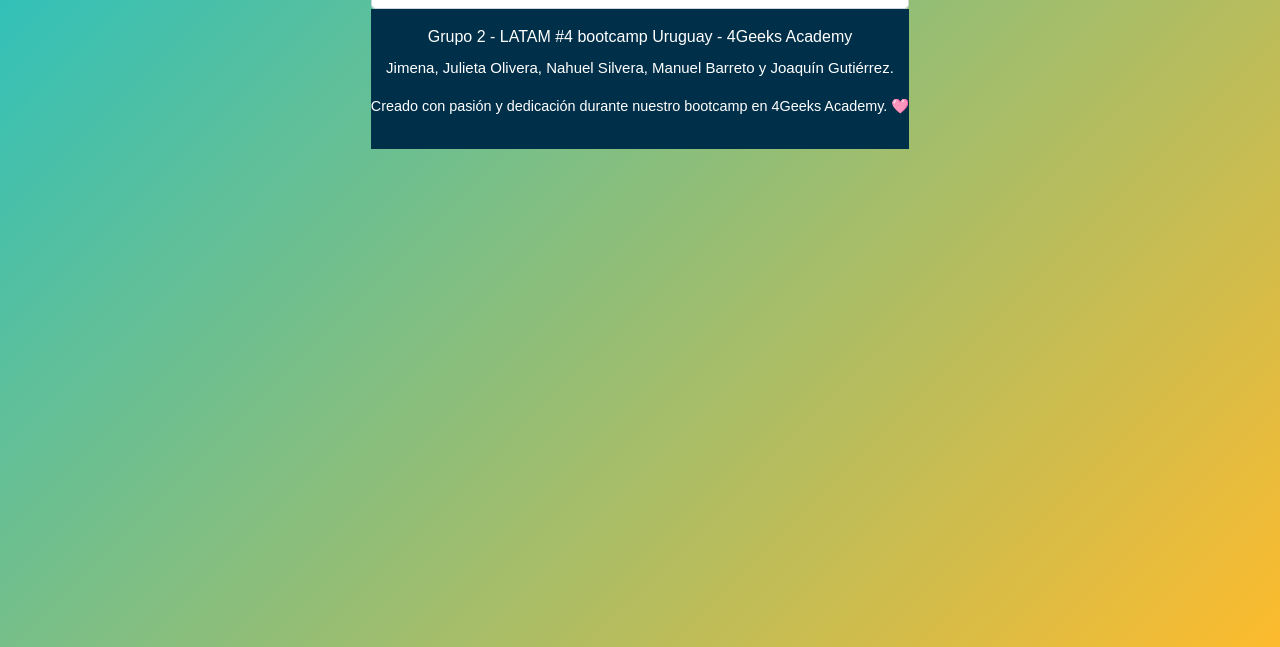
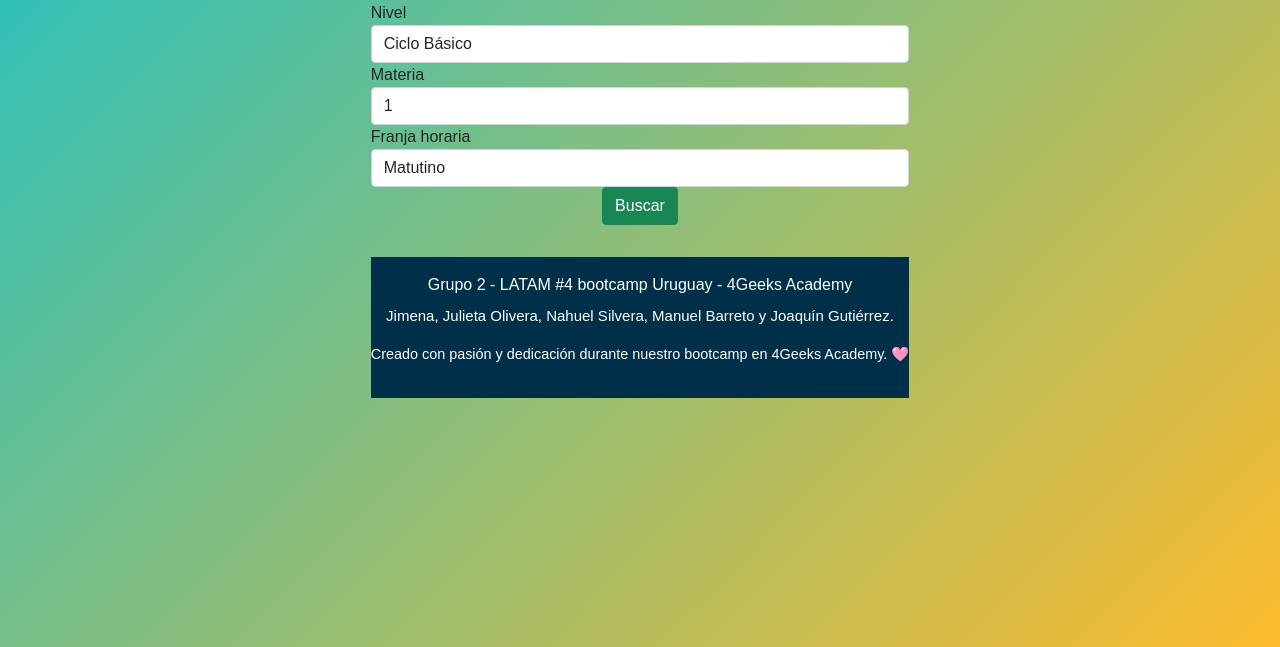
Before and after one commit to 4GeeksAcademy/Grupo2-BuscoProfe, a React app: page /searchclass in a window 1280 px wide. Shown: the part 153-800 px from the top of the page. Built offline with nearby package versions, Linux system fonts and the light colour scheme; no server answers.

Commit message:
avancé en searchclass

```diff
--- a/src/front/js/pages/searchclass.js
+++ b/src/front/js/pages/searchclass.js
@@ -7,20 +7,31 @@ export const SearchClass = () => {
     const { store, actions } = useContext(Context);
 
     return (
-        // <div id="searchClassForm">
-        //     <h2 id="headerTitle">Buscar clase</h2>
+         <div id="searchClassForm">
+            <h2 id="headerTitle">Buscar clase</h2>
             <div class="form-group">
-                <label for="exampleFormControlSelect1">Example select</label>
+                <label for="exampleFormControlSelect1">Nivel</label>
+                <select class="form-control" id="exampleFormControlSelect1">
+                    <option>Ciclo Básico</option>
+                    <option>Bachillerato</option>
+                    <option>Terciario</option>
+                </select>
+                <label for="exampleFormControlSelect1">Materia</label>
                 <select class="form-control" id="exampleFormControlSelect1">
                     <option>1</option>
                     <option>2</option>
                     <option>3</option>
-                    <option>4</option>
-                    <option>5</option>
                 </select>
+                <label for="exampleFormControlSelect1">Franja horaria</label>
+                <select class="form-control" id="exampleFormControlSelect1">
+                    <option>Matutino</option>
+                    <option>Vespertino</option>
+                    <option>Nocturno</option>
+                </select>
+
+        <button className="btn btn-success d-flex mx-auto">Buscar</button>
             </div>
-
-        // </div>
+        </div>
 
     )
 }
--- a/src/front/styles/footer.css
+++ b/src/front/styles/footer.css
@@ -6,6 +6,7 @@
     padding: 1rem 0;
     width: 100%;
     position: relative;
+    margin: 2rem 0;
   }
 
   .footer-text {
```
